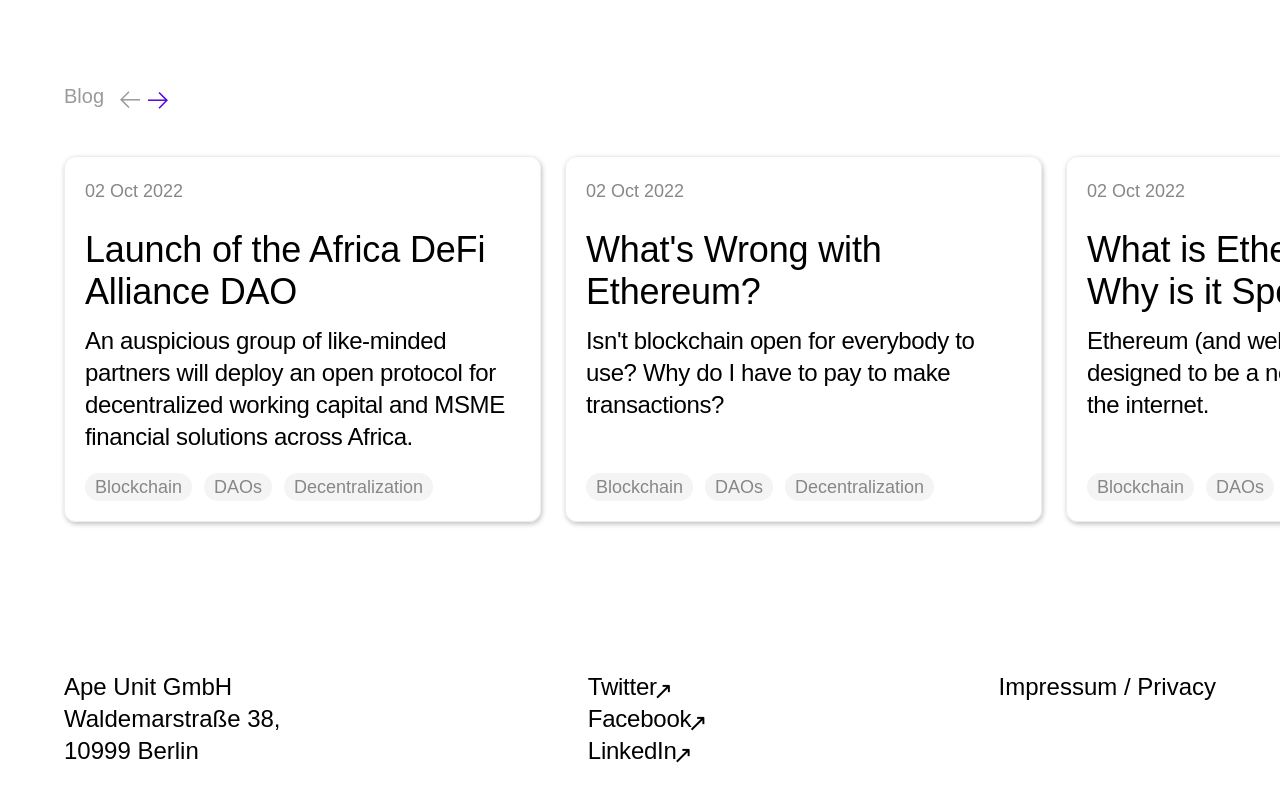
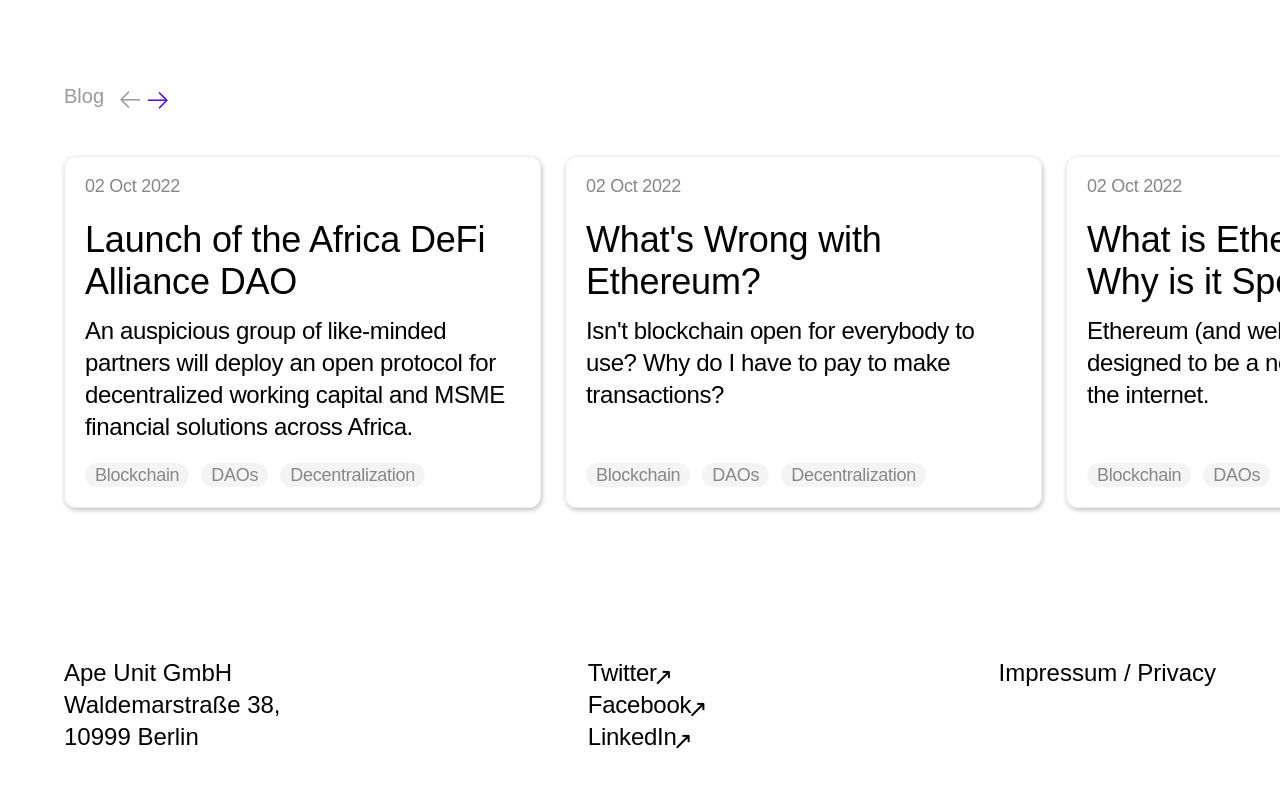
Before and after one commit to TheGymRwanda/zzz-unit8, a Next.js app: page / in a window 1280 px wide. Shown: the part 2561-3361 px from the top of the page. Built offline with nearby package versions, Linux system fonts and the light colour scheme; a web font is replaced by a local one.

Commit message:
fix: blog date font size

```diff
--- a/components/sections/blogs/RanderPosts.jsx
+++ b/components/sections/blogs/RanderPosts.jsx
@@ -12,7 +12,7 @@ export default function RanderPost({ blogs }) {
                                 key={index}
                                 className="bg-muted-50 rounded-2.3xl px-2.5 py-01"
                             >
-                                <p className="text-lg font-normal text-muted-200">{value}</p>
+                                <p className="text-lg font-normal leading-4.2 text-muted-200 py-0.1 -tracking-lg">{value}</p>
                             </div>
                         ))}
                     </Blog>
--- a/components/ui/Blog.jsx
+++ b/components/ui/Blog.jsx
@@ -1,7 +1,7 @@
 function Blog({ date, title, description, children }) {
     return (
         <div className="flex flex-col flex-grow-0 p-4 border min-w-xs md:min-w-sm md:max-w-sm min-h-90 md:p-5 lg:p-5 shadow-custom-sm border-muted-400 rounded-xl">
-            <h4 className="mb-6 text-lg text-muted-200">{date}</h4>
+            <h4 className="mb-6 text-lg leading-4.2 text-muted-200 -tracking-lg">{date}</h4>
             <div className="flex flex-col flex-grow gap-3">
                 <h2 className="text-2.9xl font-grotesk font-normal -tracking-xs leading-8.3 md:text-4xl md:leading-10.2">
                     {title}
--- a/tailwind.config.js
+++ b/tailwind.config.js
@@ -24,6 +24,7 @@ module.exports = {
         },
       },
       lineHeight: {
+        4.2: "1.125rem",
         8.3: "2.125rem",
         10.2: "2.625rem",
         11: "4rem",
```
